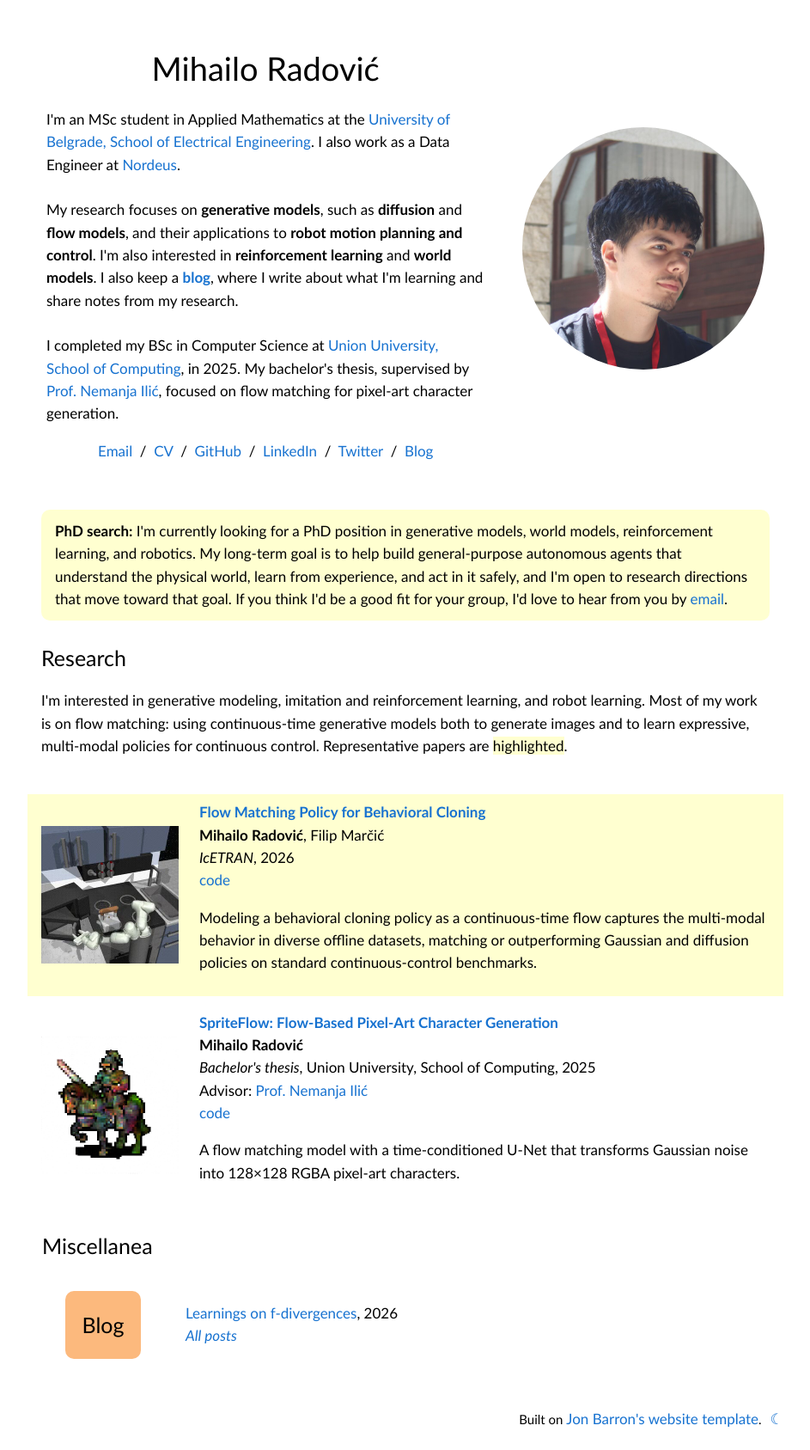
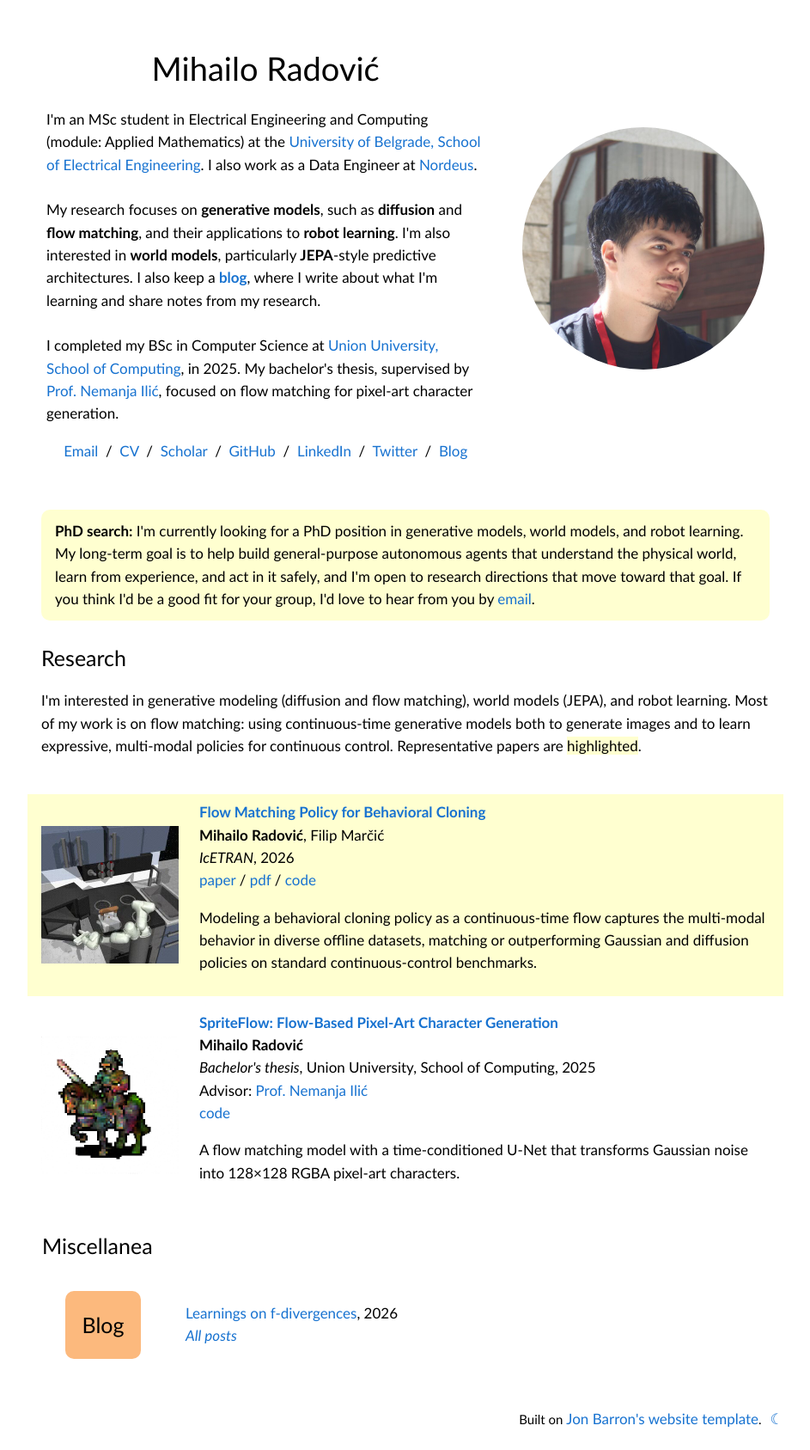
Before and after one commit to mradovic38/mradovic38.github.io, a Jekyll site: the page built from index.html, in a window 1280 px wide. Shown: the whole page at 86% size, without its empty margins (168-1111 px from the left). Built offline with Jekyll 4.4.1, drawn with Linux system fonts in a browser that asks for light colours.

Commit message:
Add Google Scholar. Update CV. Update research interests. Add preprint of the FMP paper.

```diff
--- a/_config.yml
+++ b/_config.yml
@@ -4,8 +4,8 @@
 title: Mihailo Radović
 author: Mihailo Radović
 description: >-
-  MSc student in Applied Mathematics at the University of Belgrade working on generative models,
-  flow matching, robot learning, reinforcement learning and world models. Research, projects and blog.
+  MSc student in Electrical Engineering and Computing (Applied Mathematics) at the University of Belgrade working on
+  diffusion, flow matching, world models (JEPA) and robot learning. Research, projects and blog.
 
 # Search and social previews (used by jekyll-seo-tag).
 twitter:
@@ -17,6 +17,7 @@ social:
     - https://github.com/mradovic38
     - https://x.com/MihailoAI
     - https://www.linkedin.com/in/mihailoradovic/
+    - https://scholar.google.com/citations?user=kyBMZ88AAAAJ
 defaults:
   - scope:
       path: ""
--- a/index.html
+++ b/index.html
@@ -30,12 +30,12 @@ seo:
                 </h1>
                 <p>
                   <!-- Replace this bio with your own. -->
-                  I'm an MSc student in Applied Mathematics at the <a href="https://www.etf.bg.ac.rs/en">University of Belgrade, School of Electrical Engineering</a>. I also work
+                  I'm an MSc student in Electrical Engineering and Computing (module: Applied Mathematics) at the <a href="https://www.etf.bg.ac.rs/en">University of Belgrade, School of Electrical Engineering</a>. I also work
                   as a Data Engineer at <a href="https://nordeus.com/">Nordeus</a>.
                   <br>
                   <br>
-                  My research focuses on <strong>generative models</strong>, such as <strong>diffusion</strong> and <strong>flow models</strong>, and their applications to <strong>robot motion planning and control</strong>.
-                  I'm also interested in <strong>reinforcement learning</strong> and <strong>world models</strong>.
+                  My research focuses on <strong>generative models</strong>, such as <strong>diffusion</strong> and <strong>flow matching</strong>, and their applications to <strong>robot learning</strong>.
+                  I'm also interested in <strong>world models</strong>, particularly <strong>JEPA</strong>-style predictive architectures.
                   I also keep a <strong><a href="blog/">blog</a></strong>, where I write about what I'm learning and share notes from my research.
                   <br>
                   <br>
@@ -47,7 +47,7 @@ seo:
                   <!-- Replace the placeholder links with your own, or delete the ones you don't need. -->
                   <a href="mailto:mihailo.radovic11@gmail.com">Email</a> &nbsp;/&nbsp;
                   <a href="data/CV.pdf">CV</a> &nbsp;/&nbsp;
-                  <!-- <a href="https://scholar.google.com/citations?user=XXXXXXXX">Scholar</a> &nbsp;/&nbsp; -->
+                  <a href="https://scholar.google.com/citations?user=kyBMZ88AAAAJ&hl=en">Scholar</a> &nbsp;/&nbsp;
                   <a href="https://github.com/mradovic38/">GitHub</a> &nbsp;/&nbsp;
                   <a href="https://www.linkedin.com/in/mihailoradovic/">LinkedIn</a> &nbsp;/&nbsp;
                   <a href="https://x.com/MihailoAI">Twitter</a> &nbsp;/&nbsp;
@@ -64,14 +64,14 @@ seo:
               <tr>
               <td style="padding:16px;width:100%;vertical-align:middle">
                 <p class="notice">
-                  <strong>PhD search:</strong> I'm currently looking for a PhD position in generative models, world models, reinforcement learning, and robotics.
+                  <strong>PhD search:</strong> I'm currently looking for a PhD position in generative models, world models, and robot learning.
                   My long-term goal is to help build general-purpose autonomous agents that understand the physical world, learn from experience,
                   and act in it safely, and I'm open to research directions that move toward that goal.
                   If you think I'd be a good fit for your group, I'd love to hear from you by <a href="mailto:mihailo.radovic11@gmail.com">email</a>.
                 </p>
                 <h2>Research</h2>
                 <p>
-                  I'm interested in generative modeling, imitation and reinforcement learning, and robot learning.
+                  I'm interested in generative modeling (diffusion and flow matching), world models (JEPA), and robot learning.
                   Most of my work is on flow matching: using continuous-time generative models both to generate images and to learn
                   expressive, multi-modal policies for continuous control. Representative papers are <span class="highlight">highlighted</span>.
                 </p>
@@ -113,6 +113,8 @@ seo:
     <br>
     <em>IcETRAN</em>, 2026
     <br>
+    <a href="https://ieeexplore.ieee.org/abstract/document/11727690">paper</a> /
+    <a href="papers/flow-matching-policy-bc.pdf">pdf</a> /
     <a href="https://github.com/mradovic38/flow-bc">code</a>
     <p></p>
     <p>
```
Also changed, not shown: 3 other files.
